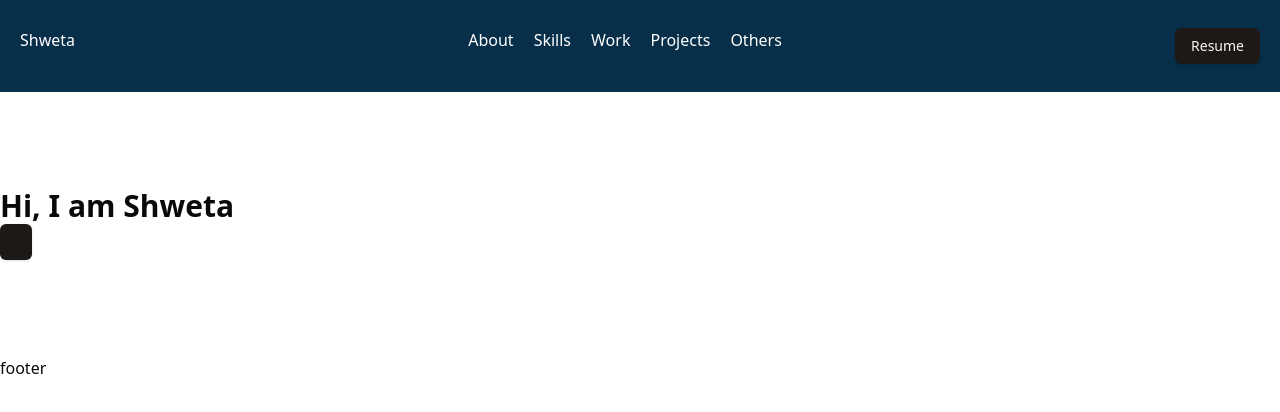
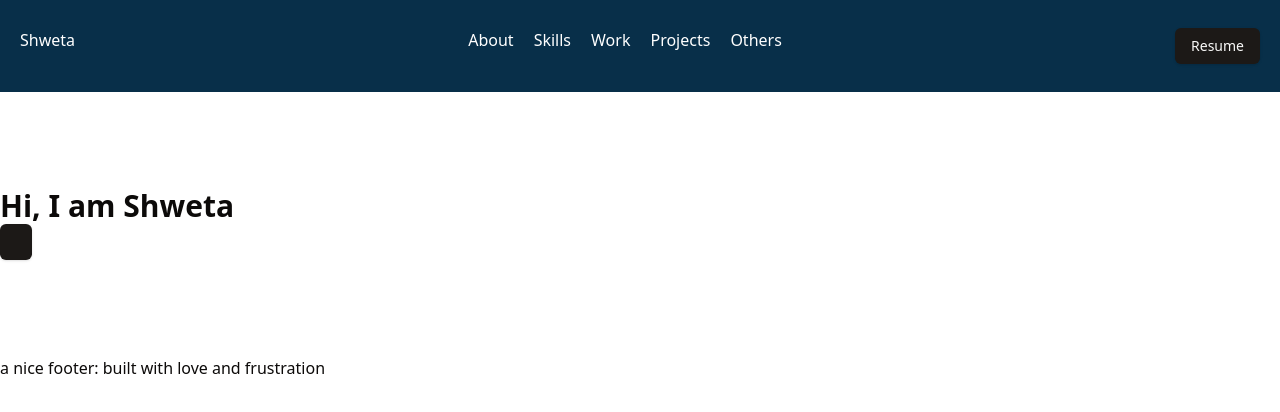
Before and after one commit to shwetaps605/roy-official, a Next.js app: page / in a window 1280 px wide. Shown: the top 412 px of the page. Built offline with nearby package versions, Linux system fonts and the light colour scheme.

Commit message:
footer changes

```diff
--- a/components/footer.tsx
+++ b/components/footer.tsx
@@ -1,7 +1,7 @@
 
 const Footer = () => {
   return (
-    <div>footer</div>
+    <div>a nice footer: built with love and frustration</div>
   )
 }
 
```
